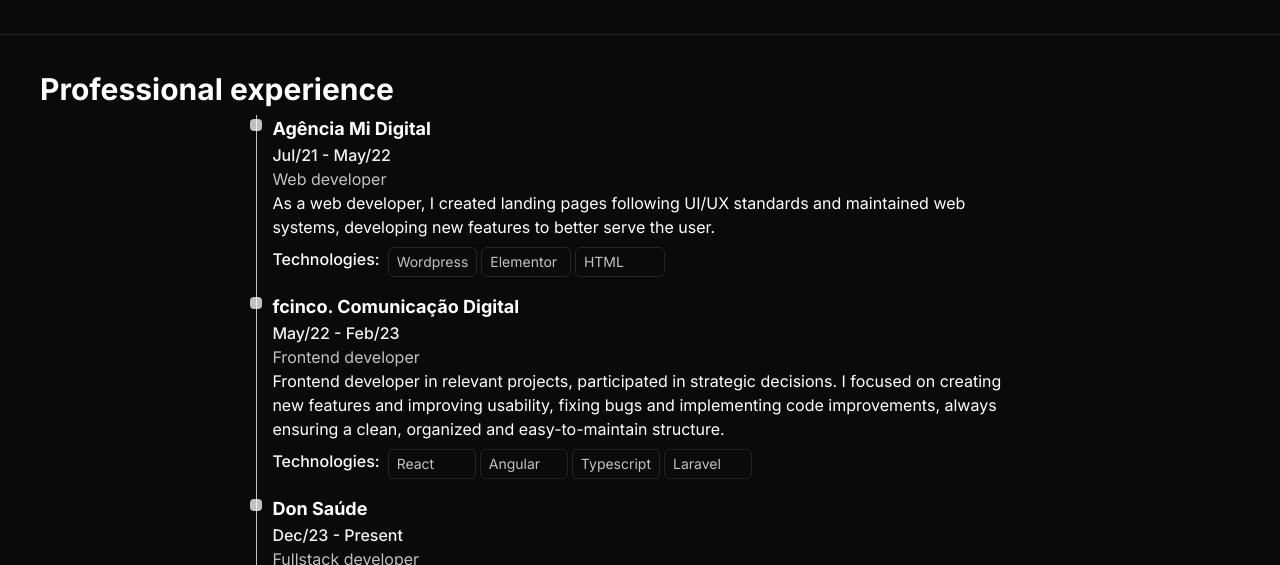
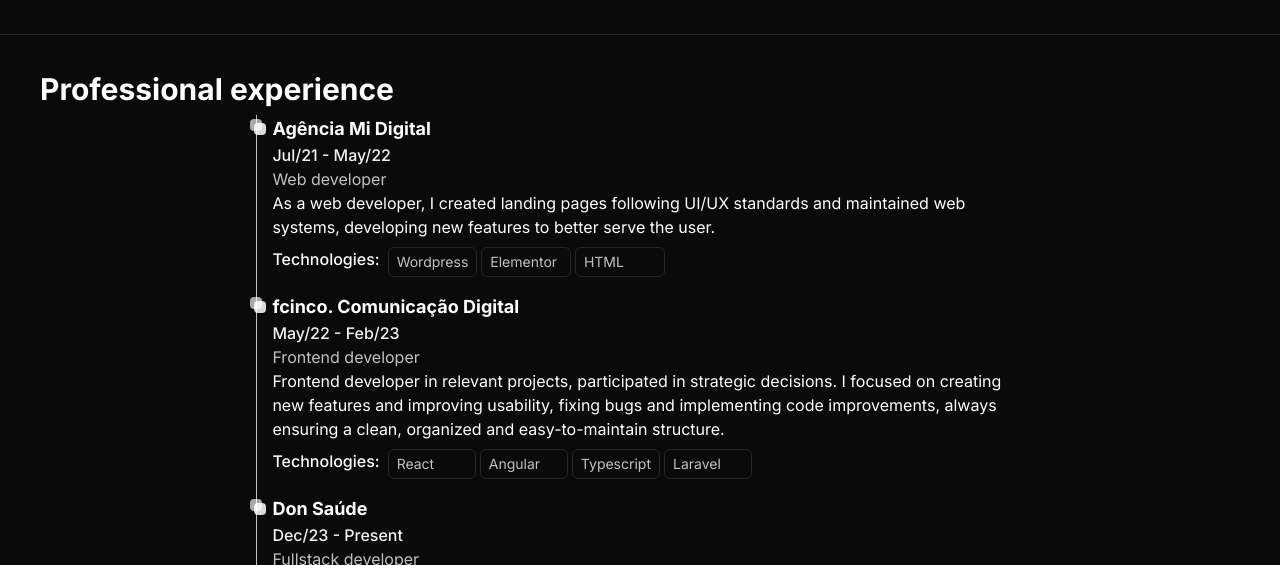
Before and after one commit to gabrielcaamargo/gabrielcaamargo.dev, a Next.js app: page / in a window 1280 px wide. Shown: the part 1008-1573 px from the top of the page. Built offline with nearby package versions, Linux system fonts and the light colour scheme.

Commit message:
feat: create another square on timeline item

```diff
--- a/src/components/Timeline/TimelineContent.tsx
+++ b/src/components/Timeline/TimelineContent.tsx
@@ -12,7 +12,8 @@
 export function TimelineContent({ company, workingTime, role, description, technologies, className }: ITimelineContentProps) {
   return (
     <div className={`relative ${className}`}>
-      <span className="absolute top-0 left-0 h-3 w-3 rounded bg-white opacity-75 ml-[-22px] mt-1"></span>
+      <span className="absolute top-0 left-0 h-3 w-3 rounded bg-white opacity-65 ml-[-22px] mt-1"></span>
+      <span className="absolute top-1 left-1 h-3 w-3 rounded bg-white opacity-85 ml-[-22px] mt-1"></span>
       <strong className="block text-lg">{company}</strong>
       <span className="block font-medium opacity-95">{workingTime}</span>
       <span className="block opacity-75">{role}</span>
@@ -20,7 +21,7 @@
         <p>{description}</p>
         <div className="flex mt-2">
           <span className="font-medium">Technologies:</span>
-          <div className="ml-2 grid grid-cols-4 gap-1">
+          <div className="ml-2 grid grid-cols-4 gap-1 max-md:grid-cols-2">
             {technologies.map((technology, index) => <Badge title={technology} key={index} />)}
           </div>
         </div>
```
